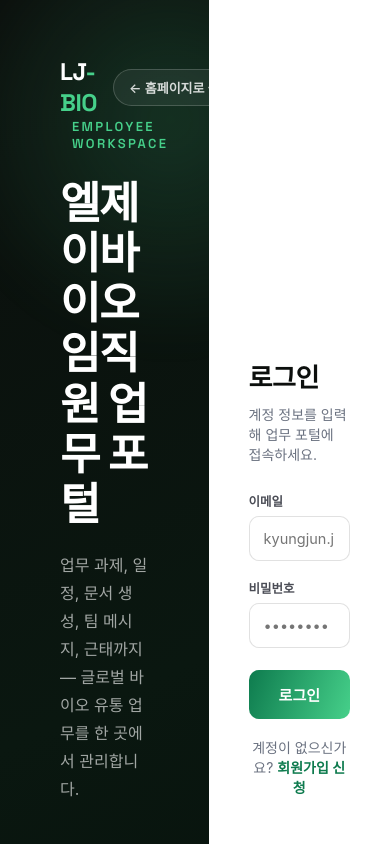
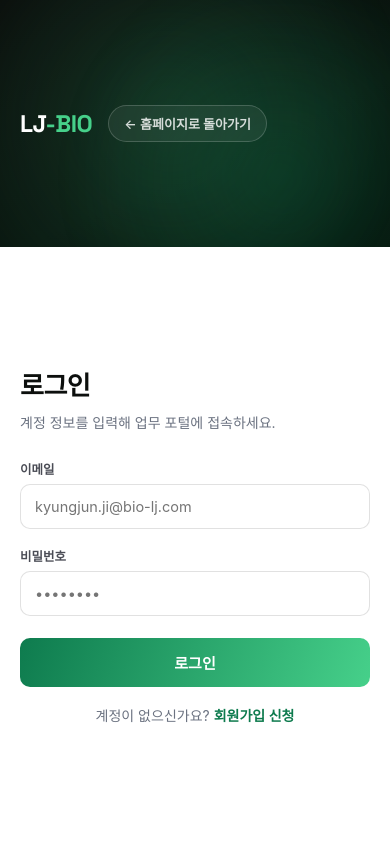
Before and after one commit to wlrudwns21-dot/LJBIO, a React (Vite) app in the folder app/: page /portal in a window 390 px wide. Shown: the top 844 px of the page. Built offline with nearby package versions, Linux system fonts and the light colour scheme; no server answers; a web font is replaced by a local one.

Commit message:
Add files via upload

```diff
--- a/app/src/portal/portal.css
+++ b/app/src/portal/portal.css
@@ -7,6 +7,23 @@
 }
 
 @media (max-width: 860px) {
+  /* login / signup screen → single column, slim brand header */
+  .login-grid {
+    grid-template-columns: 1fr !important;
+  }
+  .login-brand {
+    padding: 16px 20px !important;
+    min-height: auto !important;
+    flex-direction: row !important;
+    align-items: center !important;
+  }
+  .login-brand-body,
+  .login-brand-foot {
+    display: none !important;
+  }
+  .login-grid > div:last-child {
+    padding: 30px 20px !important;
+  }
   .app-sidebar {
     position: fixed !important;
     left: 0;
```
